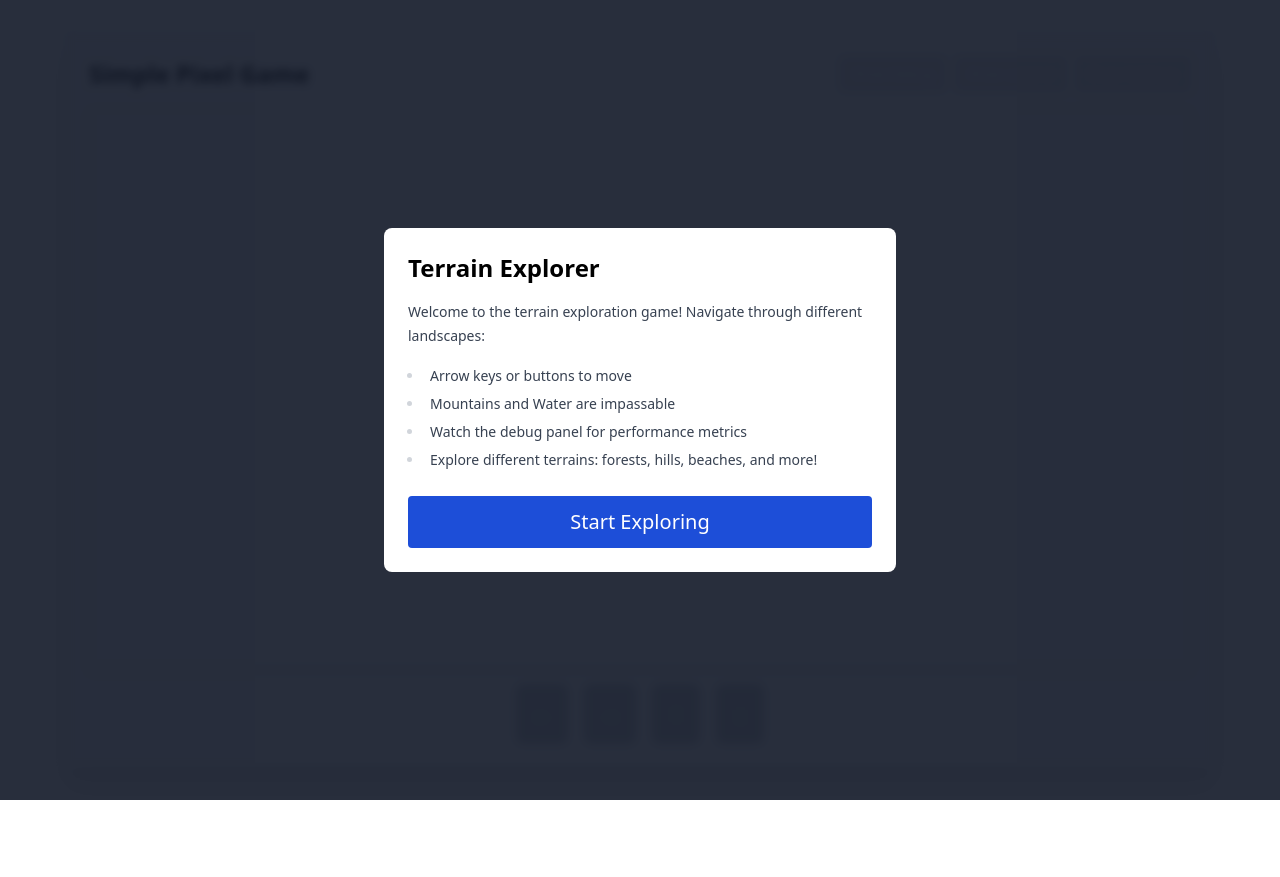
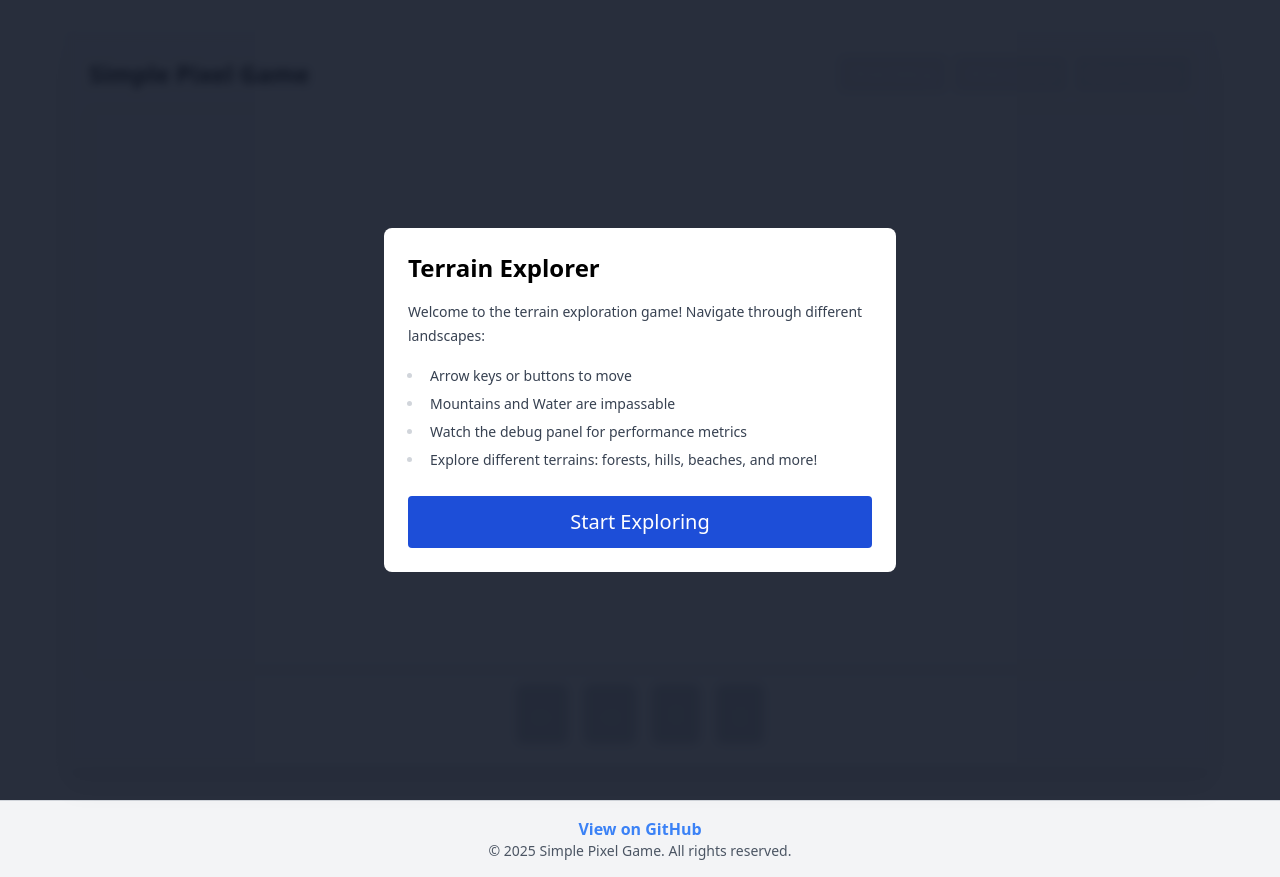
Before and after one commit to Zxce3/pixel-game-sveltekit, a SvelteKit app: page / in a window 1280 px wide. Before the commit the page ends 800 px from the top, so only its background shows below. Built offline with nearby package versions, Linux system fonts and the light colour scheme.

Commit message:
Enhance SEO and social sharing features with meta tags and structured data

```diff
--- a/src/routes/+layout.svelte
+++ b/src/routes/+layout.svelte
@@ -1,8 +1,38 @@
 <script lang="ts">
 	import '../app.css';
 	let { children } = $props();
+	const baseUrl = "https://sve-pixgame.netlify.app";
 </script>
 <svelte:head>
 	<title>Simple Pixel Game</title>
+	<meta name="description" content="Play the Simple Pixel Game, a fun and engaging pixel art game.">
+	<meta property="og:title" content="Simple Pixel Game">
+	<meta property="og:description" content="Play the Simple Pixel Game, a fun and engaging pixel art game.">
+	<meta property="og:image" content="{baseUrl}/game-ss.png">
+	<meta property="og:url" content="{baseUrl}">
+	<meta name="twitter:card" content="summary_large_image">
+	<meta name="twitter:title" content="Simple Pixel Game">
+	<meta name="twitter:description" content="Play the Simple Pixel Game, a fun and engaging pixel art game.">
+	<meta name="twitter:image" content="{baseUrl}/game-ss.png">
+	<script type="application/ld+json">
+		{
+			"@context": "https://schema.org",
+			"@type": "WebSite",
+			"name": "Simple Pixel Game",
+			"url": "{baseUrl}",
+			"image": "{baseUrl}/game-ss.png",
+			"description": "Play the Simple Pixel Game, a fun and engaging pixel art game."
+		}
+	</script>
 </svelte:head>
 {@render children()}
+<footer class="text-center p-4 bg-gray-100 border-t border-gray-300">
+	<p>
+		<a href="https://github.com/Zxce3/pixel-game-sveltekit" target="_blank" rel="noopener noreferrer" class="text-blue-500 hover:underline font-bold">
+			View on GitHub
+		</a>
+	</p>
+	<p class="text-sm text-gray-600">
+		&copy; {new Date().getFullYear()} Simple Pixel Game. All rights reserved.
+	</p>
+</footer>
```
